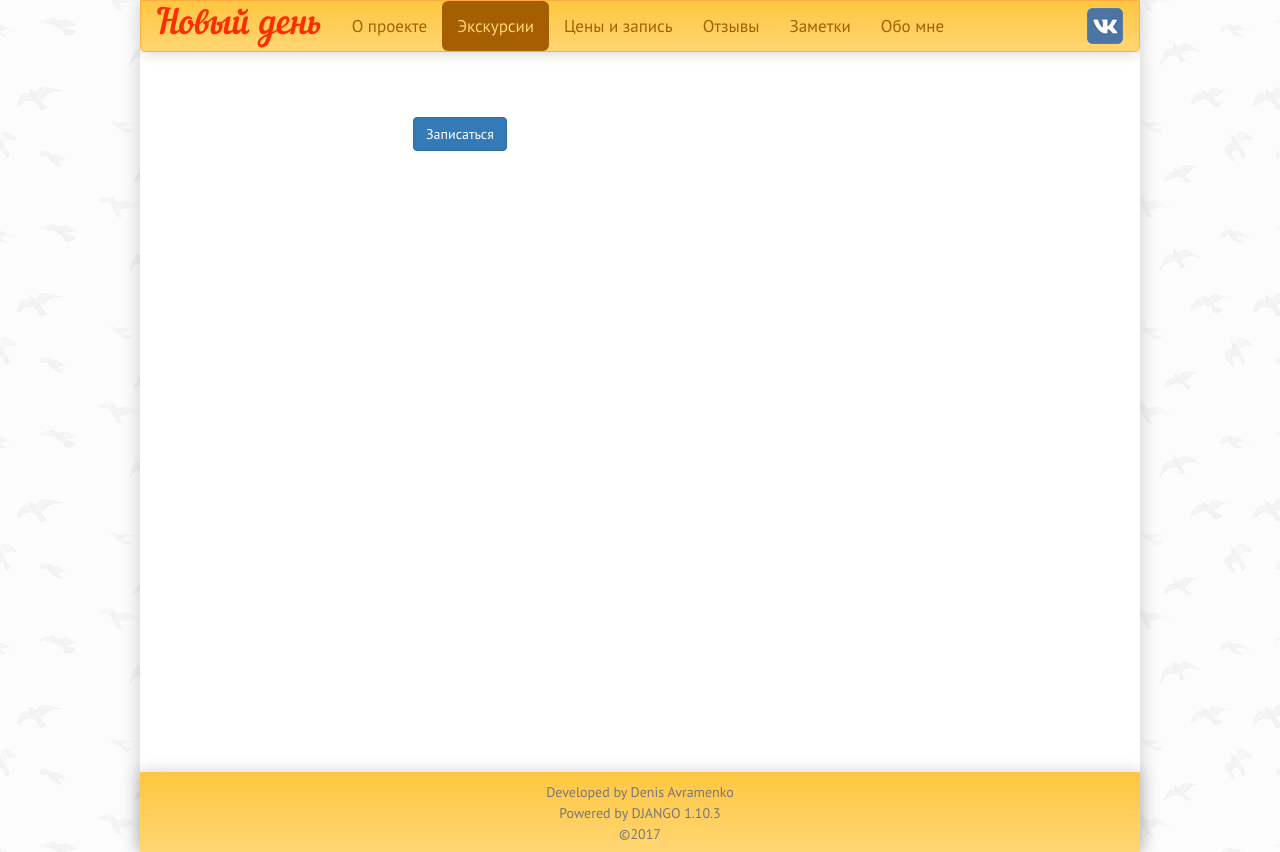
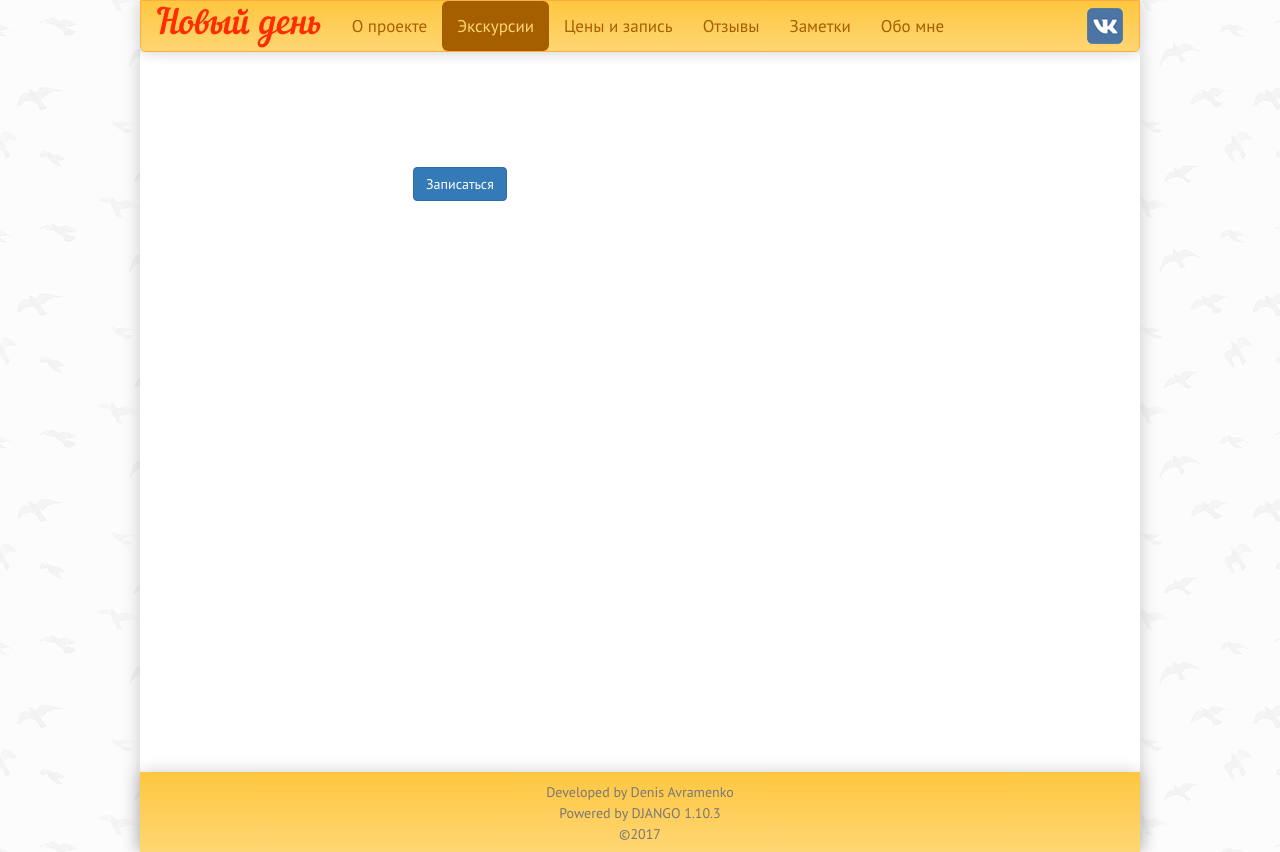
Before and after one commit to DennyD17/excursion, a Django app: template ex/templates/ex/excursions.html in a window 1280 px wide. Run offline with Django 3.2, Linux system fonts and the light colour scheme; the template is opened without the code that fills it, so the values that code supplies are empty; some libraries are stand-ins or nearby versions.

Commit message:
adding margin top to registration button

```diff
--- a/ex/templates/ex/excursions.html
+++ b/ex/templates/ex/excursions.html
@@ -38,9 +38,11 @@
                     {% endfor %}
                 {% endif %}
             <div style="overflow: hidden";><p>{{first.description| safe}}</p></div>
+            <div style="margin-top: 50px;">
             <button class="btn btn-primary">
                 {% bootstrap_icon "star" %}<a id="for_button" href="{% url 'ex:registration' %}?id={{first.id}}"> Записаться</a>
             </button>
+            </div>
     </div>
 {% endif %}
 {% endblock %}
```
